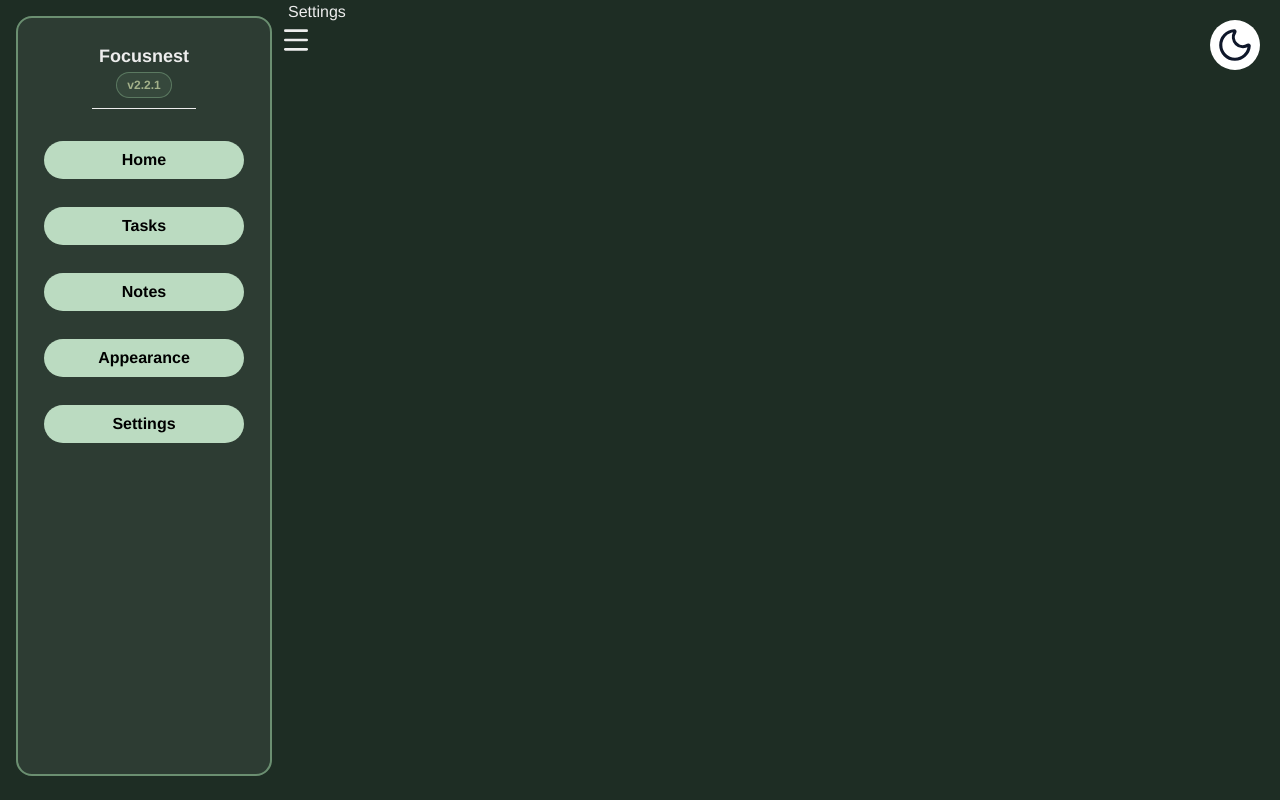
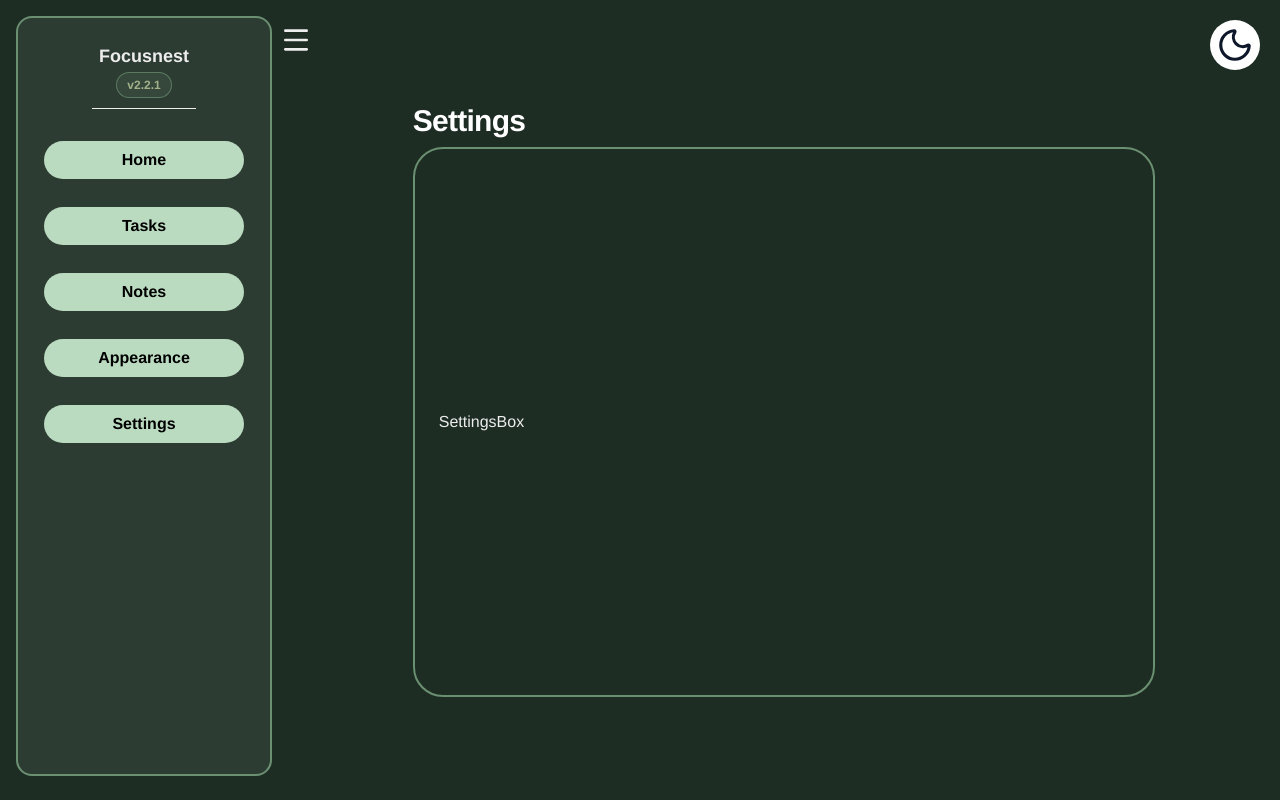
Before and after one commit to ItsCrew/focusnest-but-in-react, a React (Vite) app: page /settings in a window 1280 px wide. Built offline with nearby package versions, Linux system fonts and the light colour scheme.

Commit message:
Made the Input Box Global
Instead of writing the same code over and over again for the same component i just made it global to be used in all the pages where the box is going to be used. the content will be different but everything else will be the same

```diff
--- /dev/null
+++ b/src/Components/Appearance/AppearanceBox.jsx
@@ -0,0 +1,9 @@
+import React from 'react'
+
+const AppearanceBox = () => {
+  return (
+    <div>AppearanceBox</div>
+  )
+}
+
+export default AppearanceBox
--- /dev/null
+++ b/src/Components/Global/BoxLayout.jsx
@@ -0,0 +1,15 @@
+import React from 'react'
+
+const BoxLayout = ({title, children}) => {
+
+  return (
+    <div className="space-y-2">
+      <p className="text-3xl font-bold text-white tracking-tight">{title}</p>
+      <div className='dark:bg-tasksbox-bg h-auto min-h-137.5 w-[58vw] border-2 border-headings-dark rounded-[30px] p-6 flex flex-col justify-center'>
+        {children}
+      </div>
+    </div>
+  )
+}
+
+export default BoxLayout
--- /dev/null
+++ b/src/Components/Settings/SettingsBox.jsx
@@ -0,0 +1,9 @@
+import React from 'react'
+
+const SettingsBox = () => {
+  return (
+    <div>SettingsBox</div>
+  )
+}
+
+export default SettingsBox
--- a/src/Components/Tasks/TasksBox.jsx
+++ b/src/Components/Tasks/TasksBox.jsx
@@ -1,5 +1,5 @@
 import React, { useState } from 'react'
-import EmptyState from './EmptyState'
+import EmptyState from '../Tasks/EmptyState'
 
 const TasksBox = () => {
   const [tasks, setTasks] = useState([])
@@ -10,8 +10,6 @@ const TasksBox = () => {
 
   return (
     <div className="space-y-2">
-      <p className="text-3xl font-bold text-white tracking-tight">Tasks</p>
-      <div className='dark:bg-tasksbox-bg h-auto min-h-137.5 w-[58vw] border-2 border-headings-dark rounded-[30px] p-6 flex flex-col justify-center'>
           {tasks.length === 0 ? (
             <EmptyState onAddClick={handleAddConditionalView} />
           ) : (
@@ -19,7 +17,6 @@ const TasksBox = () => {
           )}
 
       </div>
-    </div>
   )
 }
 
--- a/src/Pages/Appearance.jsx
+++ b/src/Pages/Appearance.jsx
@@ -1,9 +1,18 @@
 import React from 'react'
+import BoxLayout from '../Components/Global/BoxLayout'
+import TasksBox from '../Components/Tasks/TasksBox'
+import AppearanceBox from '../Components/Appearance/AppearanceBox'
 
-const appearance = () => {
-  return (
-    <div>appearance</div>
-  )
-}
+const Tasks = () => {
+      return (
+        <div className='min-h-screen flex flex-col justify-center items-center'>
+          <div className='flex flex-col items-center'>
+            <BoxLayout title="Appearance">
+               <AppearanceBox/>
+            </BoxLayout>
+          </div>
+        </div>
+      )
+    }
 
-export default appearance
+export default Tasks
--- a/src/Pages/Settings.jsx
+++ b/src/Pages/Settings.jsx
@@ -1,9 +1,15 @@
 import React from 'react'
+import BoxLayout from '../Components/Global/BoxLayout'
+import SettingsBox from '../Components/Settings/SettingsBox'
 
 const Settings = () => {
   return (
-    <div>
-        Settings
+    <div className='min-h-screen flex flex-col justify-center items-center'>
+      <div className='flex flex-col items-center'>
+        <BoxLayout title="Settings">
+          <SettingsBox />
+        </BoxLayout>
+      </div>
     </div>
   )
 }
--- a/src/Pages/Tasks.jsx
+++ b/src/Pages/Tasks.jsx
@@ -1,11 +1,14 @@
 import React from 'react'
+import BoxLayout from '../Components/Global/BoxLayout'
 import TasksBox from '../Components/Tasks/TasksBox'
 
 const Tasks = () => {
       return (
         <div className='min-h-screen flex flex-col justify-center items-center'>
           <div className='flex flex-col items-center'>
+            <BoxLayout title="Tasks">
                <TasksBox/>
+            </BoxLayout>
           </div>
         </div>
       )
```
Lines whose indentation alone changed are shown as unchanged.
